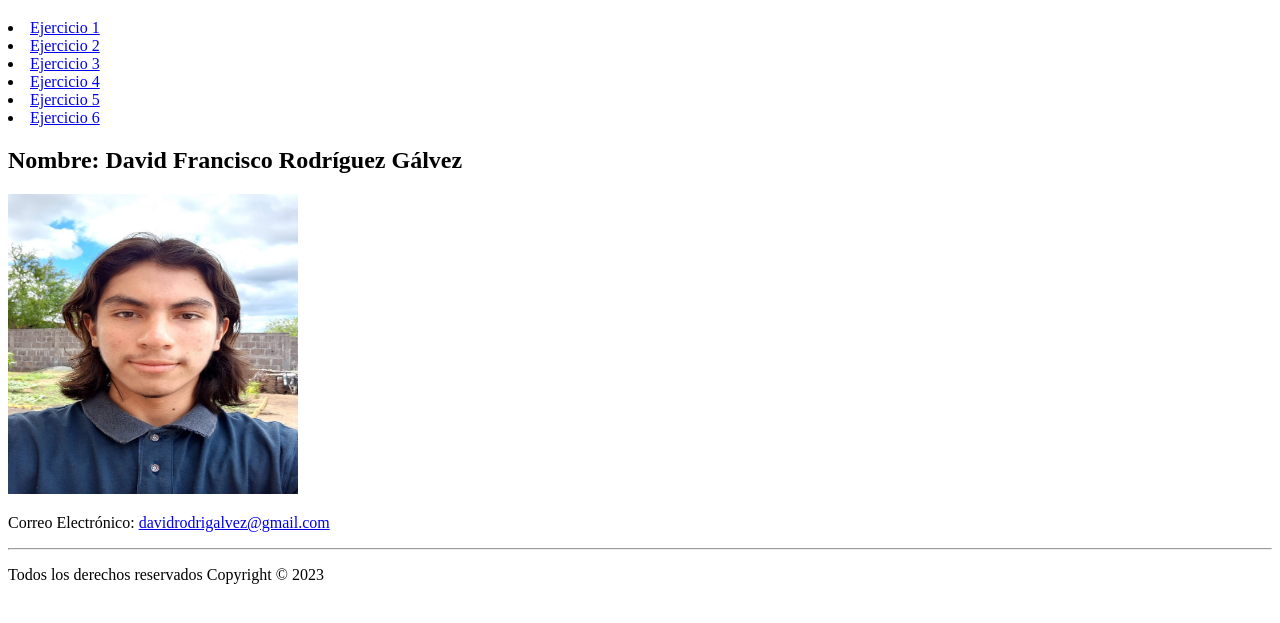
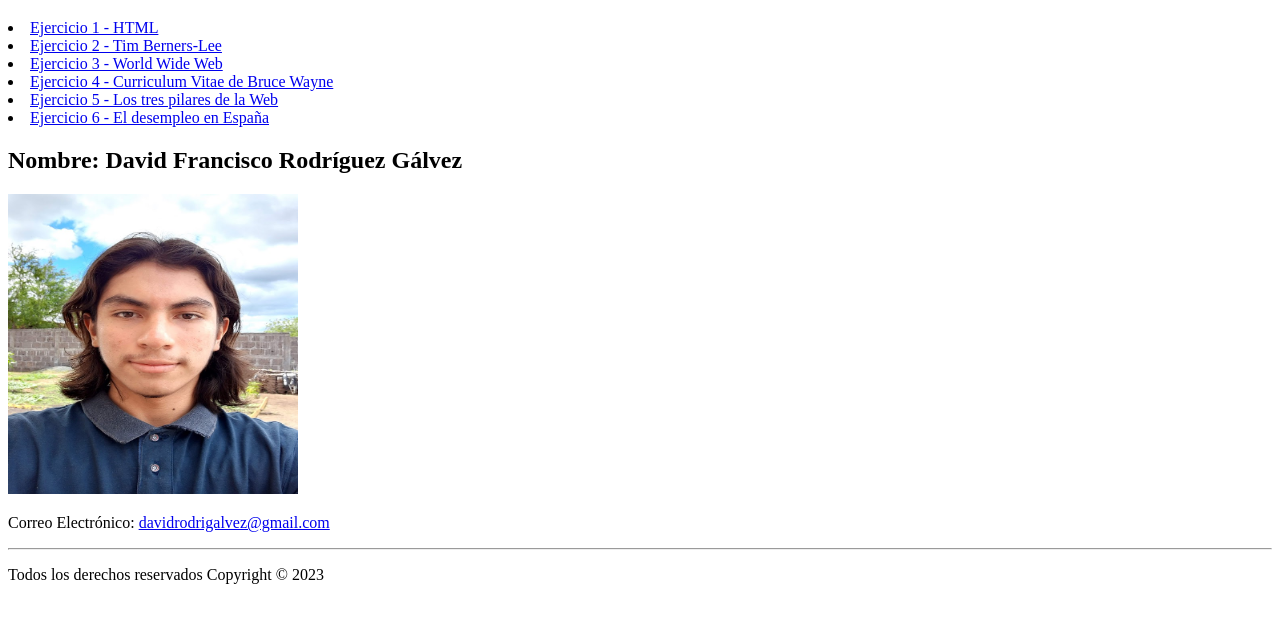
Before and after one commit to Shirou18/Shirou18.github.io, a plain HTML site: page index.html in a window 1280 px wide. Shown: the part 61-684 px from the top of the page. Drawn offline with Linux system fonts and the light colour scheme.

Commit message:
Update index.html

```diff
--- a/index.html
+++ b/index.html
@@ -12,12 +12,12 @@
     <section>
         <nav>
             <!-- Enlace de los ejercicios -->
-           <li><a href="Ejercicio1.html">Ejercicio 1</a></li>
-           <li><a href="Ejercicio2.html">Ejercicio 2</a></li>
-           <li><a href="Ejercicio3.html">Ejercicio 3</a></li>
-           <li><a href="Ejercicio4.html">Ejercicio 4</a></li>
-           <li><a href="Ejercicio5.html">Ejercicio 5</a></li>
-           <li><a href="Ejercicio6.html">Ejercicio 6</a></li>
+           <li><a href="Ejercicio1.html">Ejercicio 1 - HTML</a></li>
+           <li><a href="Ejercicio2.html">Ejercicio 2 - Tim Berners-Lee</a></li>
+           <li><a href="Ejercicio3.html">Ejercicio 3 - World Wide Web</a></li>
+           <li><a href="Ejercicio4.html">Ejercicio 4 - Curriculum Vitae de Bruce Wayne</a></li>
+           <li><a href="Ejercicio5.html">Ejercicio 5 - Los tres pilares de la Web</a></li>
+           <li><a href="Ejercicio6.html">Ejercicio 6 - El desempleo en España</a></li>
        </nav>
             <h2>Nombre: David Francisco Rodríguez Gálvez</h2>
         <img src="Resource/Profile.jpg" width="290" height="300" walt="Foto">
```
